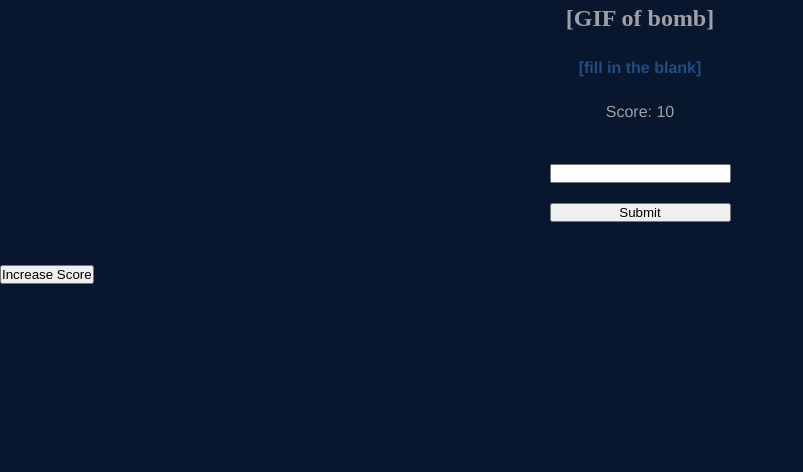
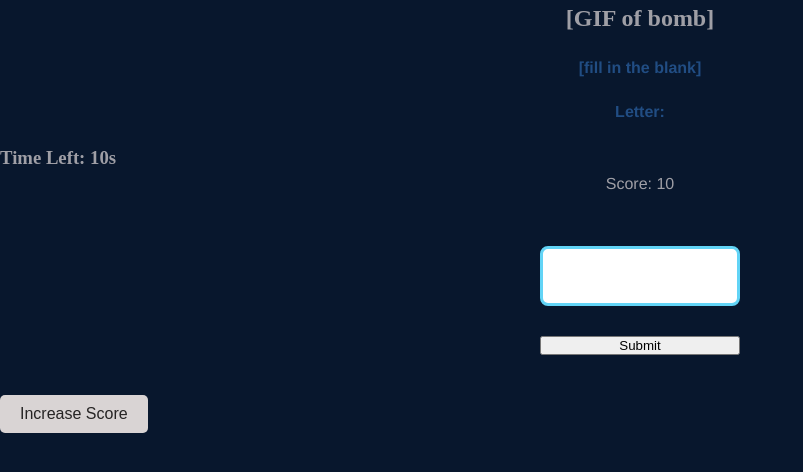
Before and after one commit to jf-759/ACS-2930-Word-Bomb, a Flask app: template templates/game.html in a window 1280 px wide. Shown: the part 164-636 px from the top of the page, without its empty margins (0-803 px from the left). Run offline with Flask 3, Linux system fonts and the light colour scheme; the template is opened without the code that fills it: most values are stand-ins (such as "Sample title", 1, 10 or a date in 2020).

Commit message:
changed a couple of things

```diff
--- a/static/index.css
+++ b/static/index.css
@@ -73,20 +73,51 @@
     align-items: center;
   }
 
-  .text-input {
-    width: 25%;
-    padding: 10px;
-    margin: 10px 0;
-    margin-left: 38%;
-    border: none;
-    border-bottom: 2px solid var(--glow);
-    background-color: var(--background-color);
-    color: var(--text-color);
+  #message {
+    font-size: 18px;
+    font-weight: bold;
+    color: #ff4d4d;
+    text-align: center;
   }
 
+  input[type="text"] {
+    width: 100%;
+    max-width: 200px;
+    height: 60px;
+    font-size: 24px;
+    padding: 15px;
+    margin: 10px 0;
+    border: 3px solid rgb(98, 212, 246);
+    border-radius: 8px;
+    background-color: #fff;
+    color: #333;
+    outline: none;
+    transition: border-color 0.3s ease;
+  }
+
+  input[type="text"]:focus {
+    border-color: #cc0000;
+    box-shadow: 0 0 10px rgba(255, 77, 77, 0.5);
+  }
 
   main > section {
     padding: 20px;
     margin-top: 20px;
     width: 100%;
 }
+
+  button {
+    background-color: #d9d4d4;
+    color: rgb(38, 36, 36);
+    border: none;
+    padding: 10px 20px;
+    font-size: 16px;
+    cursor: pointer;
+    transition: 0.3s;
+    border-radius: 5px;
+  }
+
+  button:hover {
+    background-color: rgb(98, 212, 246);
+    transform: scale(1.1);
+  }
--- a/templates/game.html
+++ b/templates/game.html
@@ -2,11 +2,19 @@
 block content %}
 <h2>[GIF of bomb]</h2>
 <h4>[fill in the blank]</h4>
+
+<!-- Display Random Letter and Timer-->
+ <h4 id="random-letter">Letter: </h4>
+ <h3 id="timer">Time Left: 10s </h3>
+
+<!-- Display score here -->
 <p>Score: <span id="score">{{ score }}</span></p>
-<!-- Display score here -->
+
+<!--Message area for word validation feedback -->
+<p id="message"></p>
 
 <!-- Form to submit the answer -->
-<section class="weather-form">
+<section class="word-form">
   <form action="/" method="POST">
     <p>
       <label>
```
Also changed, not shown: static/game.js (added).
